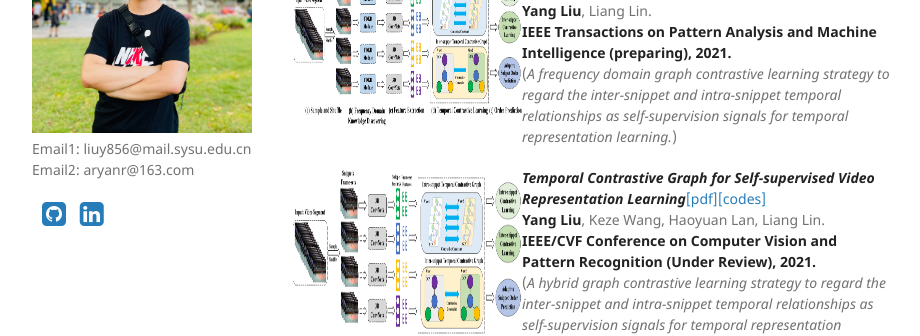
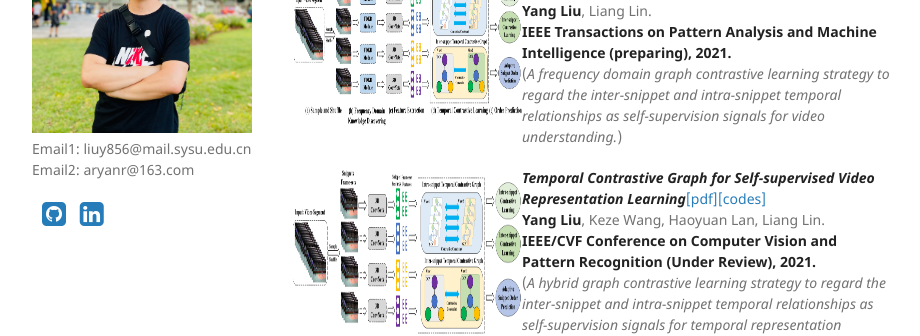
Before and after one commit to YangLiu9208/home, a Jekyll site: the page built from index.md, in a window 1280 px wide and 900 px high, scrolled down 934 px. Shown: the part 196-532 px from the top of the window, without its empty margins (178-1098 px from the left). Built offline with Jekyll 4.4.1, drawn with Linux system fonts in a browser that asks for light colours; a style sheet for code colours, icons or effects is not loaded.

Commit message:
Update index.md

```diff
--- a/index.md
+++ b/index.md
@@ -41,7 +41,7 @@ Deep Learning, Self-supervised Learning, Reinforcement Learning
 ***Temporal Frequency Contrastive Graph for Self-supervised Video Understanding***
 **Yang Liu**, Liang Lin.
 **IEEE Transactions on Pattern Analysis and Machine Intelligence (preparing), 2021.**
-(*A frequency domain graph contrastive learning strategy to regard the inter-snippet and intra-snippet temporal relationships as self-supervision signals for temporal representation learning.*)
+(*A frequency domain graph contrastive learning strategy to regard the inter-snippet and intra-snippet temporal relationships as self-supervision signals for video understanding.*)
 
 <div align="left">
           <a>
```
